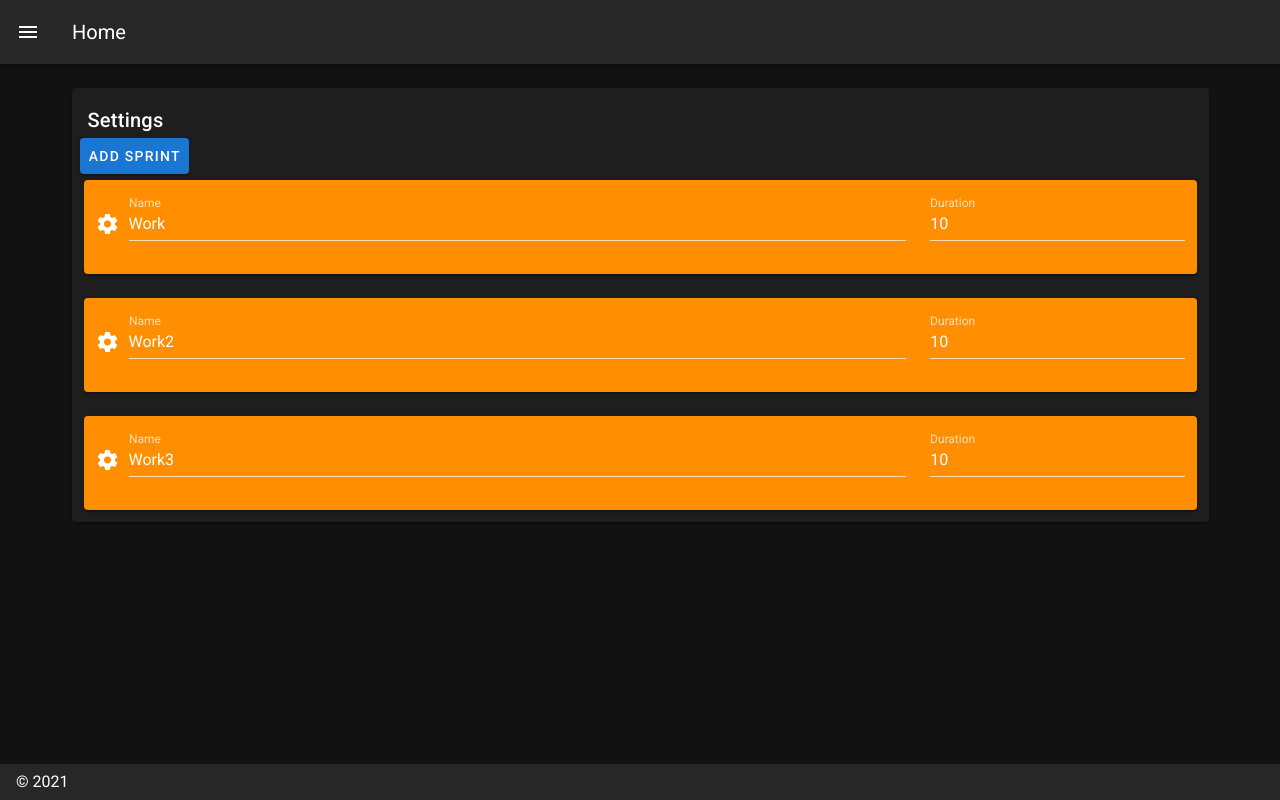
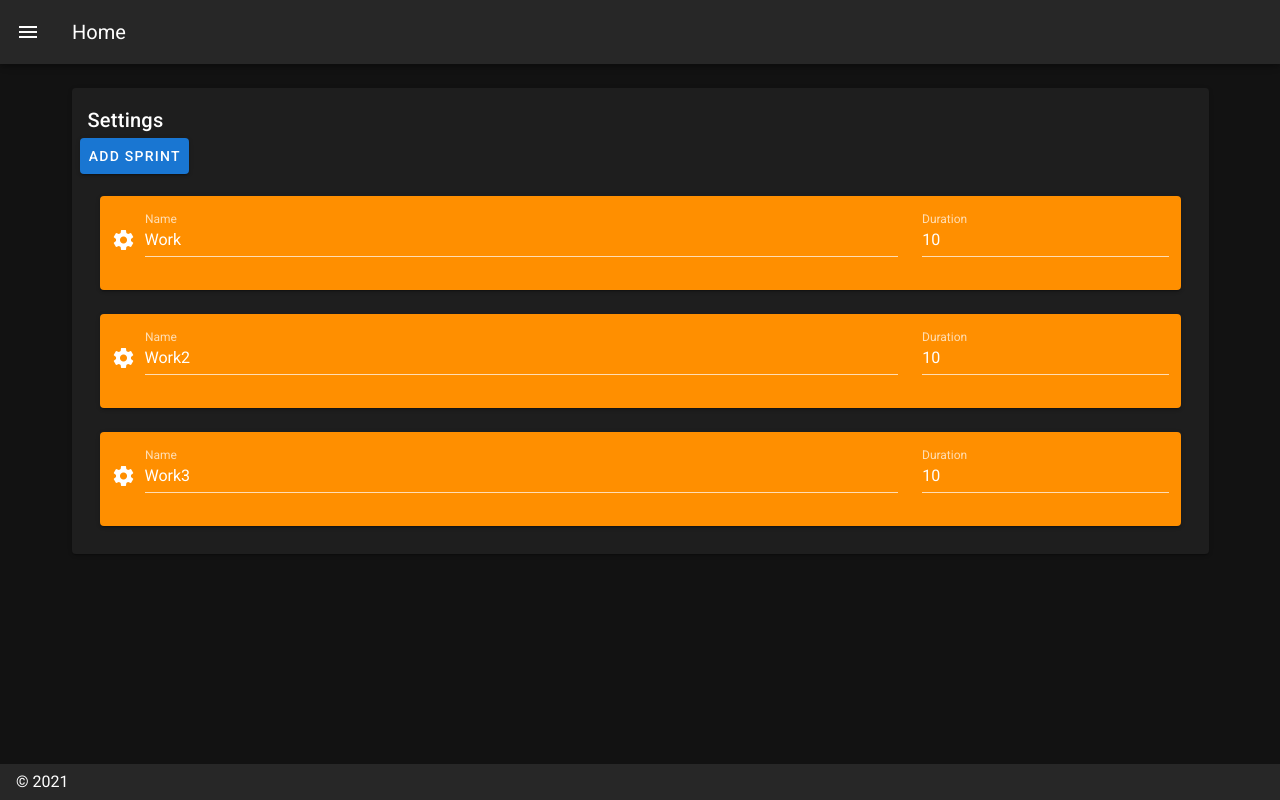
Before and after one commit to braden-w/168-hours, a Nuxt app: page /settings in a window 1280 px wide. Built offline with nearby package versions, Linux system fonts and the light colour scheme.

Commit message:
Wrapped in v-card-text

```diff
--- a/pages/settings.vue
+++ b/pages/settings.vue
@@ -12,6 +12,7 @@
           Add Sprint
         </v-btn>
       </v-card-actions>
+      <v-card-text>
         <draggable
           :list="sprints"
           class="list-group"
@@ -46,6 +47,7 @@
             </v-card>
           </v-container>
         </draggable>
+      </v-card-text>
     </v-card>
   </v-container>
 </template>
```
Lines whose indentation alone changed are shown as unchanged.
